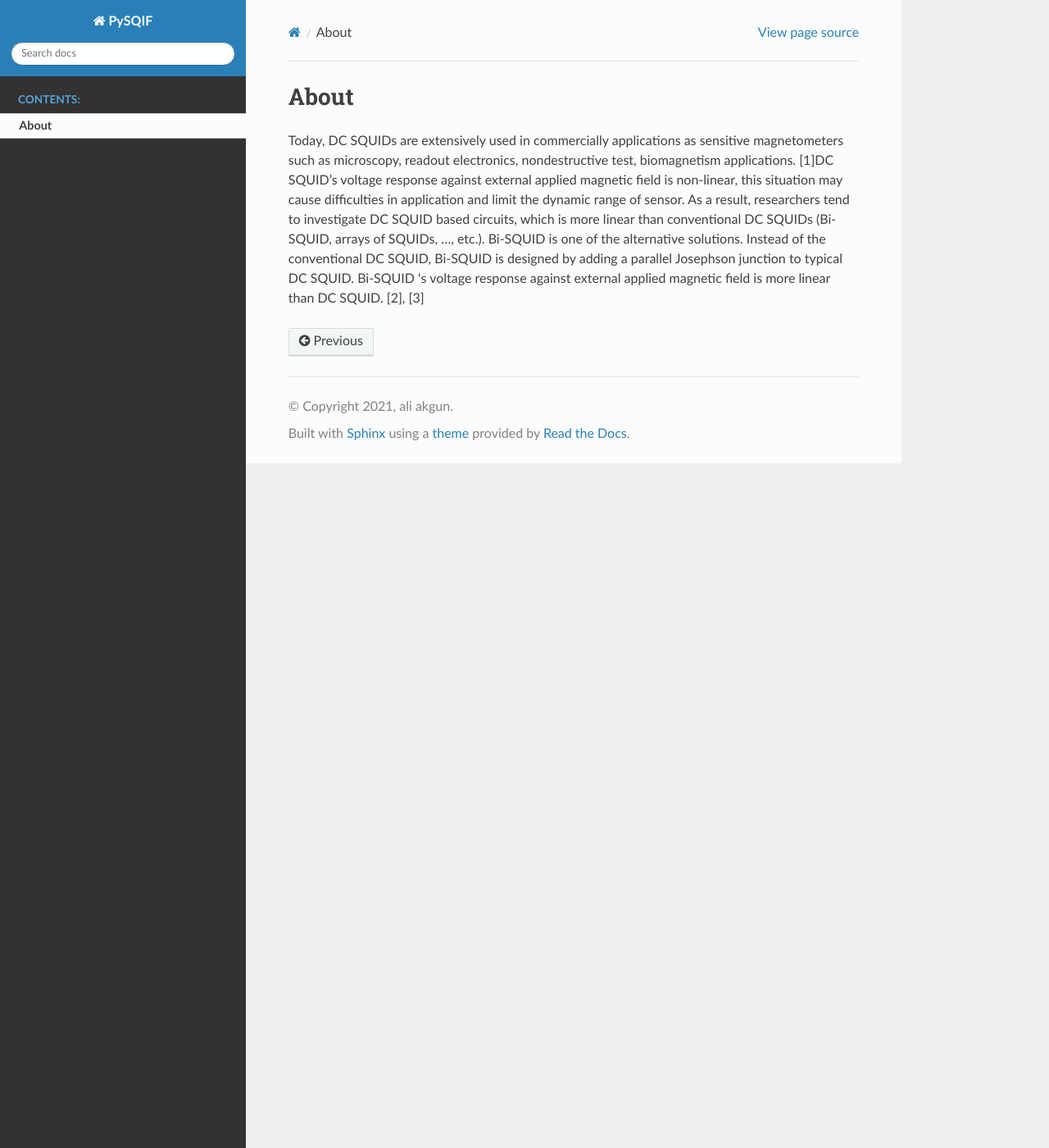
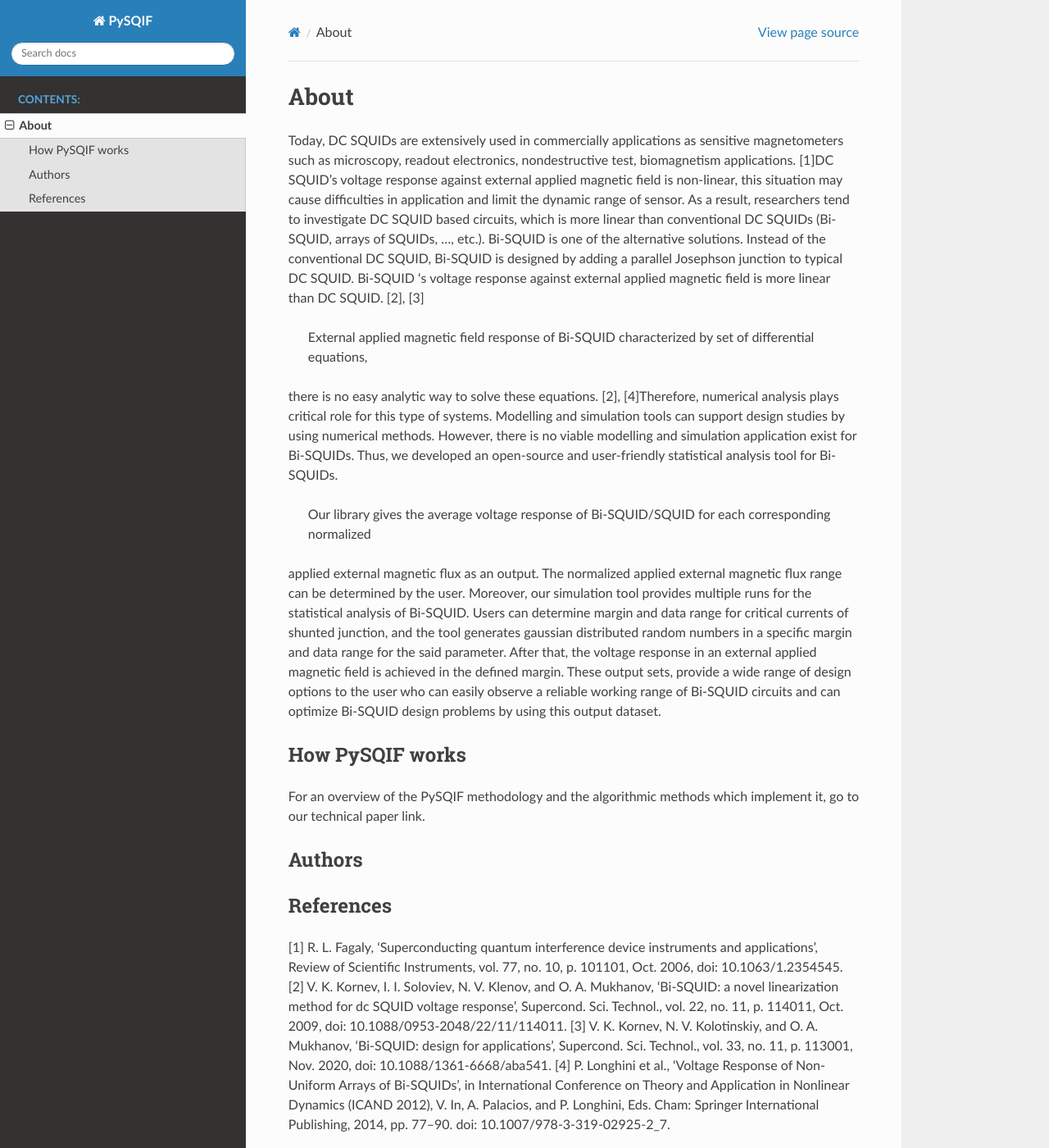
Before and after one commit to aakgn/PySQIF, a Sphinx documentation site: the page built from docs/source/about.rst, in a window 1280 px wide and 1400 px high. Shown: the whole window at 82% size. Built offline with Sphinx 7.4.7 and the Read the Docs theme 2.0.0, drawn with Linux system fonts in a browser that asks for light colours; pages that are not in the unit, such as notebooks, are missing from menus.

Commit message:
Update about.rst

```diff
--- a/docs/source/about.rst
+++ b/docs/source/about.rst
@@ -10,3 +10,33 @@ which is more linear than conventional DC SQUIDs (Bi-SQUID, arrays of SQUIDs,
 of the alternative solutions. Instead of the conventional DC SQUID, Bi-SQUID is designed by adding a parallel
 Josephson junction to typical DC SQUID. Bi-SQUID ‘s voltage response against external applied magnetic field
 is more linear than DC SQUID. [2], [3]
+
+ External applied magnetic field response of Bi-SQUID characterized by set of differential equations,
+there is no easy analytic way to solve these equations. [2], [4]Therefore, numerical analysis plays
+critical role for this type of systems. Modelling and simulation tools can support design studies by using numerical methods.
+However, there is no viable modelling and simulation application exist for Bi-SQUIDs. Thus, we developed an open-source and
+user-friendly statistical analysis tool for Bi-SQUIDs.
+
+ Our library gives the average voltage response of Bi-SQUID/SQUID for each corresponding normalized
+applied external magnetic flux as an output. The normalized applied external magnetic flux range
+can be determined by the user. Moreover, our simulation tool provides multiple runs for the statistical analysis of Bi-SQUID.
+Users can determine margin and data range for critical currents of shunted junction, and the tool generates gaussian
+distributed random numbers in a specific margin and data range for the said parameter. After that, the voltage response in
+an external applied magnetic field is achieved in the defined margin. These output sets, provide a wide range of design options
+to the user who can easily observe a reliable working range of Bi-SQUID circuits and can optimize Bi-SQUID design problems by using this output dataset.
+
+
+How PySQIF works
+==================
+For an overview of the PySQIF methodology and the algorithmic methods which implement it, go to our technical paper link.
+
+Authors
+==============
+
+
+References
+==============
+[1] R. L. Fagaly, ‘Superconducting quantum interference device instruments and applications’, Review of Scientific Instruments, vol. 77, no. 10, p. 101101, Oct. 2006, doi: 10.1063/1.2354545.
+[2] V. K. Kornev, I. I. Soloviev, N. V. Klenov, and O. A. Mukhanov, ‘Bi-SQUID: a novel linearization method for dc SQUID voltage response’, Supercond. Sci. Technol., vol. 22, no. 11, p. 114011, Oct. 2009, doi: 10.1088/0953-2048/22/11/114011.
+[3] V. K. Kornev, N. V. Kolotinskiy, and O. A. Mukhanov, ‘Bi-SQUID: design for applications’, Supercond. Sci. Technol., vol. 33, no. 11, p. 113001, Nov. 2020, doi: 10.1088/1361-6668/aba541.
+[4] P. Longhini et al., ‘Voltage Response of Non-Uniform Arrays of Bi-SQUIDs’, in International Conference on Theory and Application in Nonlinear Dynamics (ICAND 2012), V. In, A. Palacios, and P. Longhini, Eds. Cham: Springer International Publishing, 2014, pp. 77–90. doi: 10.1007/978-3-319-02925-2_7.
```
